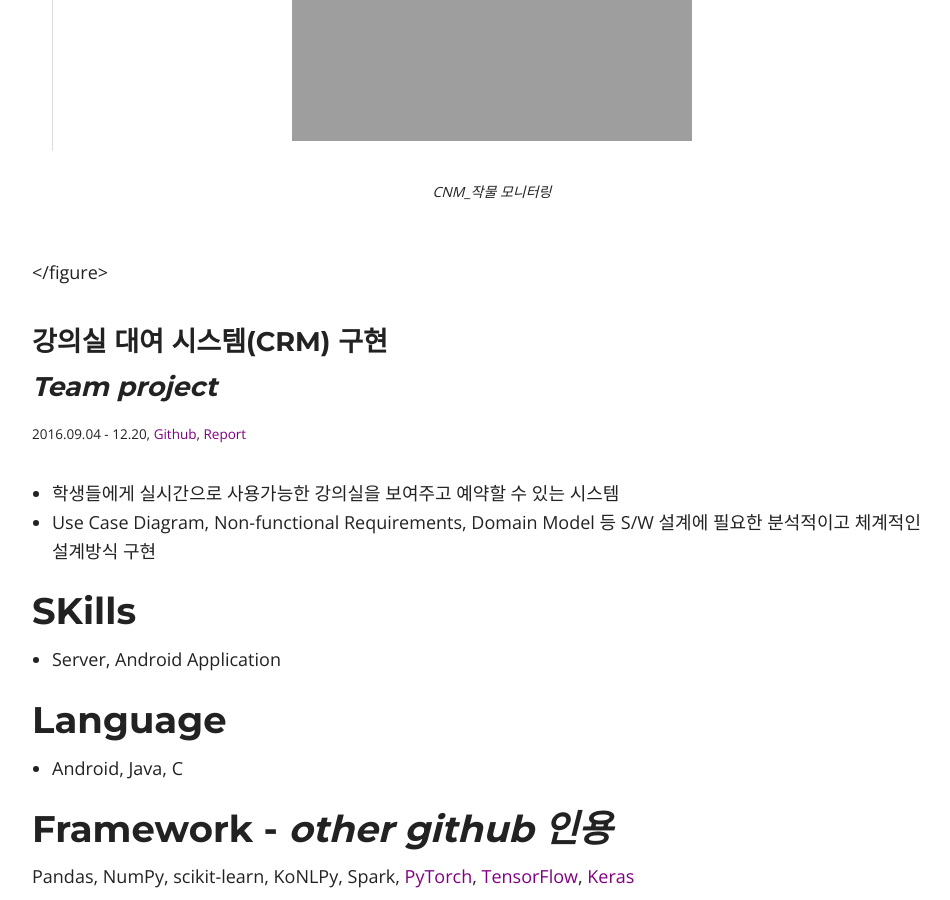
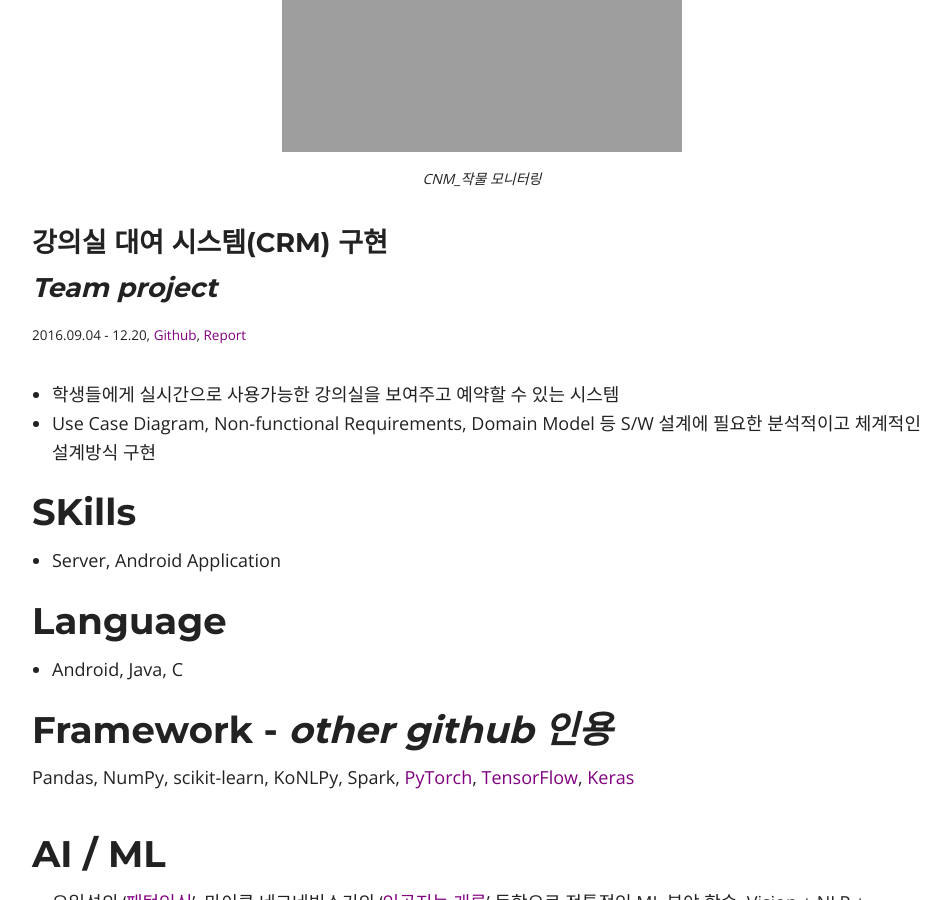
Before and after one commit to DoHyunChoi/dohyunchoi.github.io, a Jekyll site: the page built from about.md, in a window 1280 px wide and 900 px high, scrolled down 2568 px. Shown: the whole window, without its empty margins (158-1108 px from the left). Built offline with Jekyll 4.4.1, drawn with Linux system fonts in a browser that asks for light colours; nearby versions of some CDN libraries.

Commit message:
Update about.md

```diff
--- a/about.md
+++ b/about.md
@@ -66,7 +66,7 @@ This is my personal blog. It currently has {{ site.posts | size }} posts in {{ s
 <sub>2017.01.02 - 02.02, [Github](https://github.com/dohyunchoi/), [Report](https://docs.google.com/presentation/d/1sgk7-69xcvAEUmDIhw-RuviG0CwVM1gGk9APpYUqa4Q/edit#slide=id.p1)</sub>
 * 이산화 탄소, 온도, 습도를 실시간으로 모바일로 모니터링 및 시스템 제어 기능 구현
 * ThingSpeak & MQTT Protocol을 이용하여 센서와 모바일 기기 사이 메시징 체제구현
-><figure>
+<figure>
   <img src="{{ site.url }}/images/10.png" alt="CNM_작물 모니터링">
   <figcaption>CNM_작물 모니터링</figcaption>
 </figure>
```
